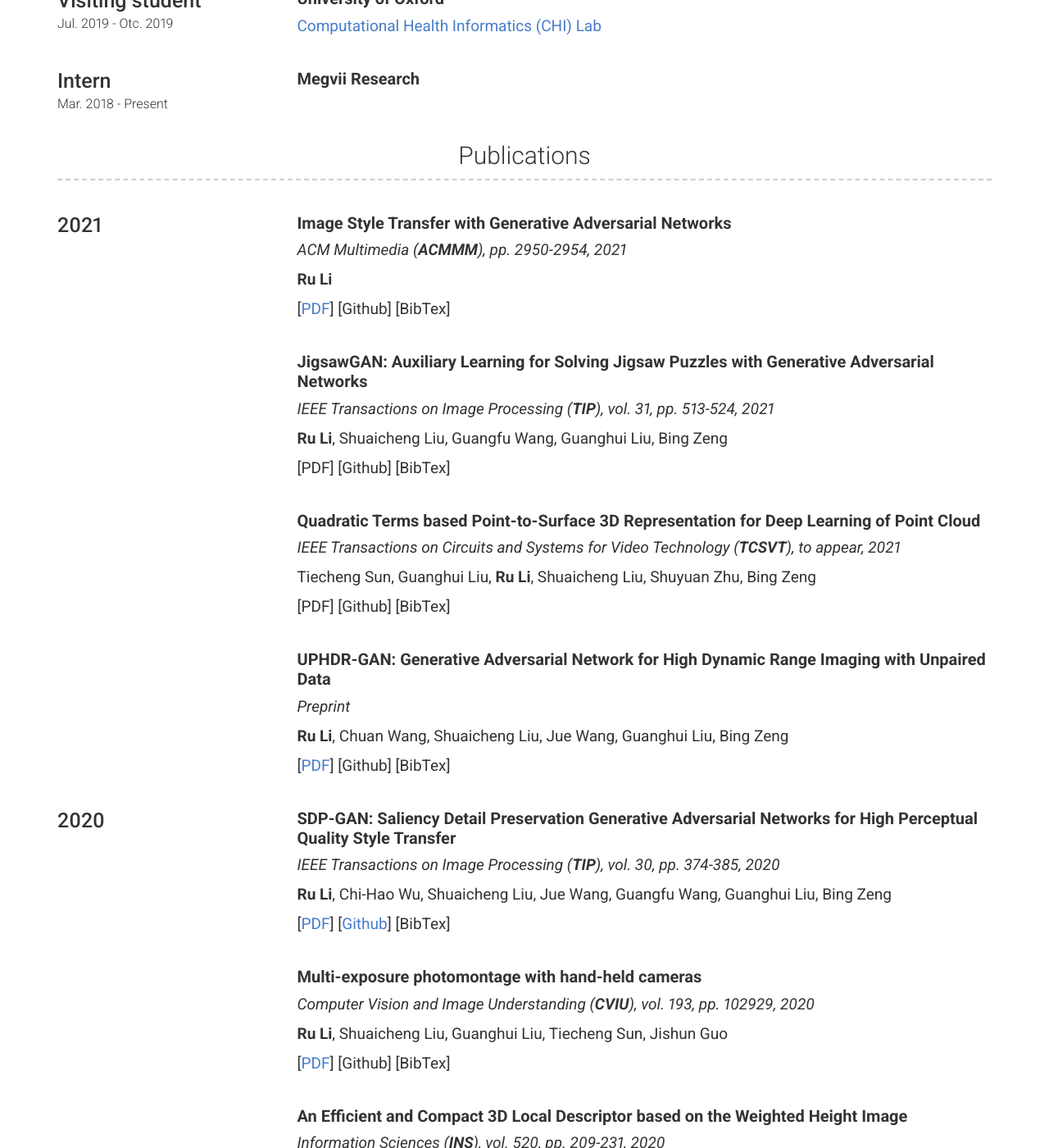
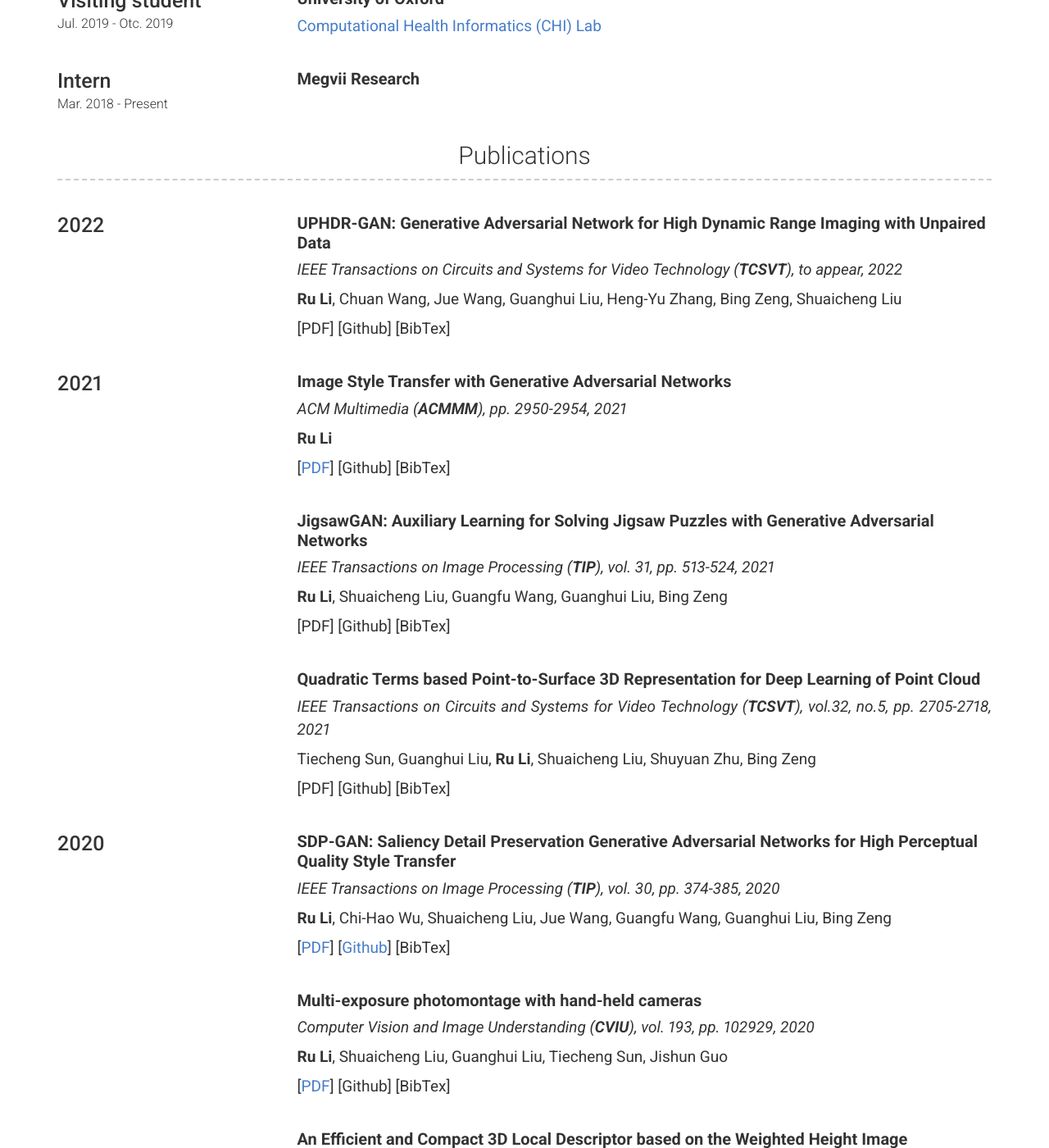
Before and after one commit to liru0126/liru0126.github.io, a Jekyll site: the page built from index.md, in a window 1280 px wide and 1400 px high, scrolled down 923 px. Shown: the whole window at 82% size. Built offline with Jekyll 4.4.1, drawn with Linux system fonts in a browser that asks for light colours; nearby versions of some CDN libraries.

Commit message:
Update _config.yml

```diff
--- a/_config.yml
+++ b/_config.yml
@@ -117,6 +117,19 @@ content:
     content:
 
       - layout: left
+        title: 2022
+        description: | # this will include new lines to allow paragraphs
+          ## **UPHDR-GAN: Generative Adversarial Network for High Dynamic Range Imaging with Unpaired Data**
+
+          *IEEE Transactions on Circuits and Systems for Video Technology (**TCSVT**), to appear, 2022*
+
+          **Ru Li**, Chuan Wang, Jue Wang, Guanghui Liu, Heng-Yu Zhang, Bing Zeng, Shuaicheng Liu
+
+          [PDF]
+          [Github]
+          [BibTex]
+
+      - layout: left
         title: 2021
         description: | # this will include new lines to allow paragraphs
           ## **Image Style Transfer with Generative Adversarial Networks**
@@ -147,24 +160,11 @@ content:
         description: | # this will include new lines to allow paragraphs
           ## **Quadratic Terms based Point-to-Surface 3D Representation for Deep Learning of Point Cloud**
 
-          *IEEE Transactions on Circuits and Systems for Video Technology (**TCSVT**), to appear, 2021*
+          *IEEE Transactions on Circuits and Systems for Video Technology (**TCSVT**), vol.32, no.5, pp. 2705-2718, 2021*
 
           Tiecheng Sun, Guanghui Liu, **Ru Li**, Shuaicheng Liu, Shuyuan Zhu, Bing Zeng
 
           [PDF]
-          [Github]
-          [BibTex]
-
-      - layout: left
-        # title: 2021
-        description: | # this will include new lines to allow paragraphs
-          ## **UPHDR-GAN: Generative Adversarial Network for High Dynamic Range Imaging with Unpaired Data**
-
-          *Preprint*
-
-          **Ru Li**, Chuan Wang, Shuaicheng Liu, Jue Wang, Guanghui Liu, Bing Zeng
-
-          [[PDF](https://arxiv.org/pdf/2102.01850.pdf)]
           [Github]
           [BibTex]
 
```
